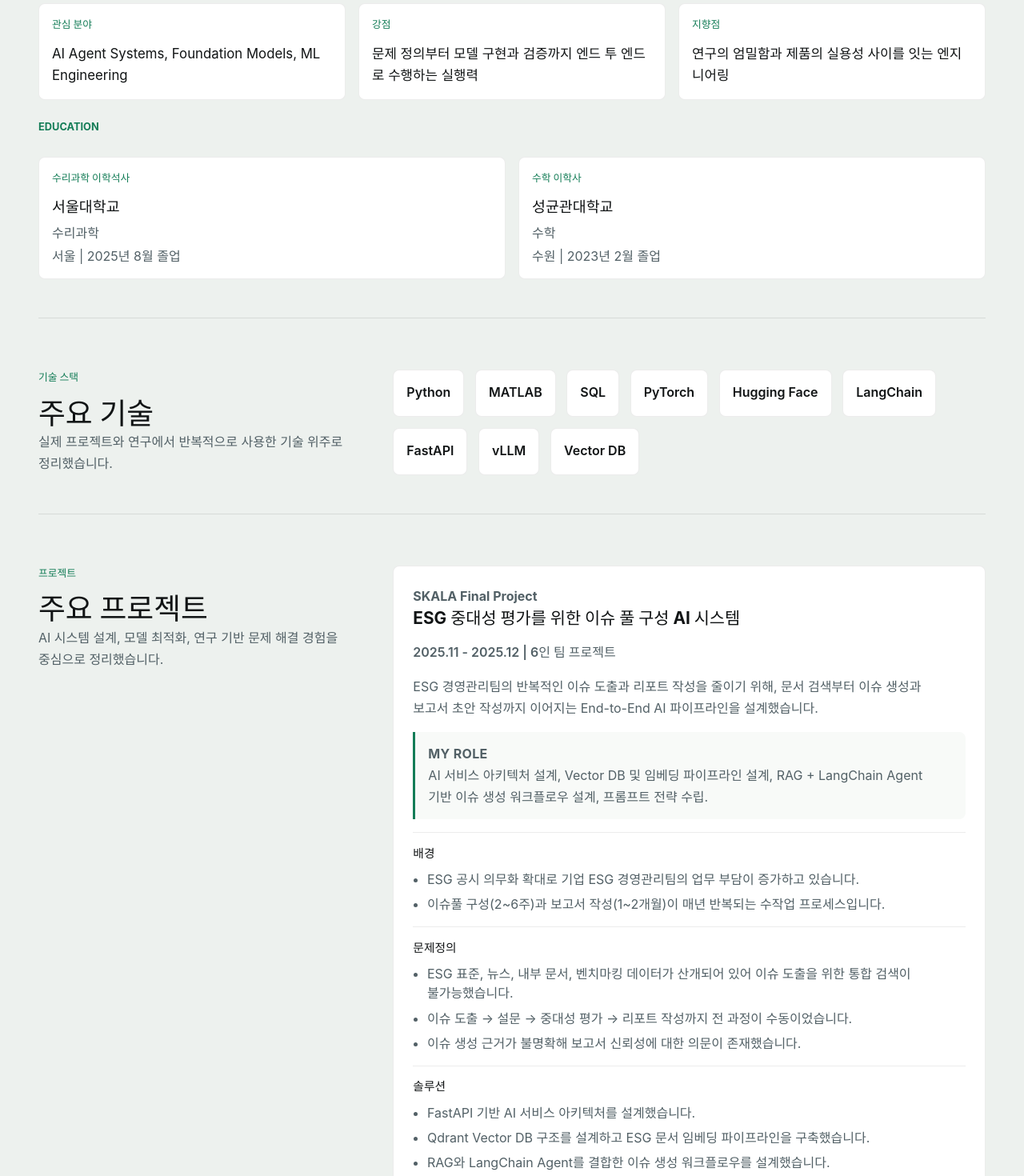
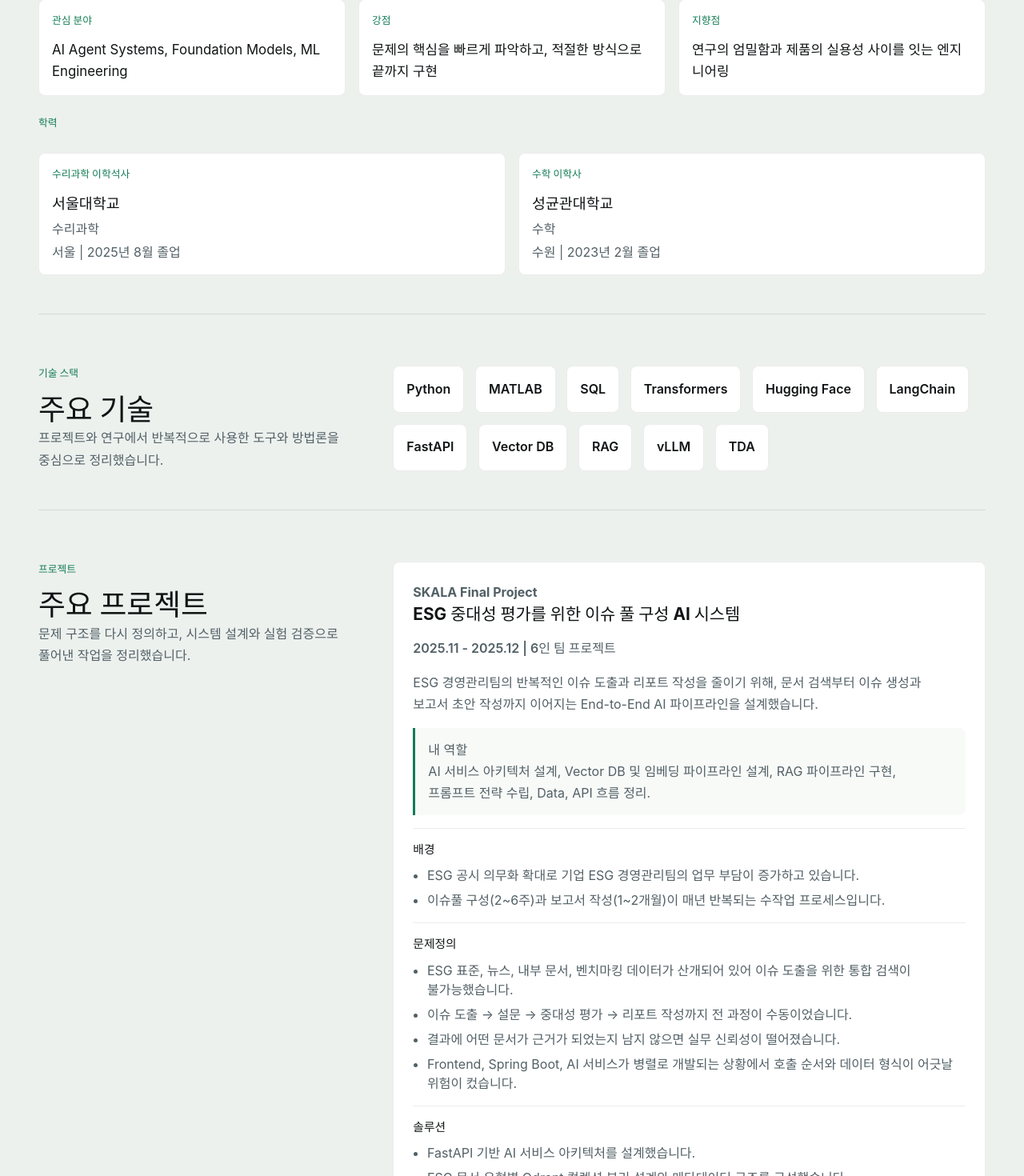
Before and after one commit to jhjeong-lab/jhjeong-lab.github.io, a React (Vite) app: page / in a window 1280 px wide. Shown: the part 898-2368 px from the top of the page at 80% size. Built offline with nearby package versions, Linux system fonts and the light colour scheme.

Commit message:
Update portfolio copy

```diff
--- a/index.html
+++ b/index.html
@@ -1,13 +1,13 @@
 <!doctype html>
-<html lang="en">
+<html lang="ko">
   <head>
     <meta charset="UTF-8" />
     <meta name="viewport" content="width=device-width, initial-scale=1.0" />
     <meta
       name="description"
-      content="Minimal personal developer portfolio built with React and Vite."
+      content="문제를 구조화하고 실험과 검증으로 모델과 시스템을 구현하는 AI/ML 엔지니어 정진화의 포트폴리오입니다. SKALA, 동적 뇌 네트워크 TDA 연구, 모델 경량화, ARKMan 프로젝트를 소개합니다."
     />
-    <title>Developer Portfolio</title>
+    <title>정진화 | AI/ML 엔지니어 포트폴리오</title>
   </head>
   <body>
     <div id="root"></div>
--- a/src/components/About.jsx
+++ b/src/components/About.jsx
@@ -21,7 +21,7 @@ function About({ title, description, highlights, education }) {
         </div>
 
         <div className="education-section">
-          <p className="section-label">Education</p>
+          <p className="section-label">학력</p>
           <div className="education-list">
             {education.map((item) => (
               <article className="education-item" key={`${item.school}-${item.degree}`}>
--- a/src/components/Hero.jsx
+++ b/src/components/Hero.jsx
@@ -2,14 +2,14 @@ function Hero({ name, title, intro, githubUrl, badges, email, tagline, subtaglin
   return (
     <section className="hero" id="top">
       <div className="hero-copy">
-        <p className="eyebrow">Portfolio</p>
+        <p className="eyebrow">포트폴리오</p>
         <div className="hero-layout">
           <div className="hero-main">
             <p className="hero-tagline">{tagline}</p>
             <h1>{name}</h1>
             <p className="hero-title">{title}</p>
             <p className="hero-intro">{intro}</p>
-            <p className="hero-subtagline">{subtagline}</p>
+            {subtagline ? <p className="hero-subtagline">{subtagline}</p> : null}
 
             <div className="hero-actions">
               <a className="primary-link" href="#projects">
@@ -46,7 +46,7 @@ function Hero({ name, title, intro, githubUrl, badges, email, tagline, subtaglin
               </dl>
             </div>
 
-            <div className="hero-badges" aria-label="Focus areas">
+            <div className="hero-badges" aria-label="핵심 키워드">
               {badges.map((badge) => (
                 <span key={badge}>{badge}</span>
               ))}
--- a/src/components/Projects.jsx
+++ b/src/components/Projects.jsx
@@ -6,7 +6,7 @@ function Projects({ items }) {
           <p className="section-label">프로젝트</p>
           <h2>주요 프로젝트</h2>
           <p className="section-description">
-            AI 시스템 설계, 모델 최적화, 연구 기반 문제 해결 경험을 중심으로 정리했습니다.
+            문제 구조를 다시 정의하고, 시스템 설계와 실험 검증으로 풀어낸 작업을 정리했습니다.
           </p>
         </div>
 
@@ -33,7 +33,7 @@ function Projects({ items }) {
 
                 {project.myRole ? (
                   <div className="project-role">
-                    <p className="project-role__label">My Role</p>
+                    <p className="project-role__label">내 역할</p>
                     <p className="project-role__value">{project.myRole}</p>
                   </div>
                 ) : null}
--- a/src/components/Skills.jsx
+++ b/src/components/Skills.jsx
@@ -6,7 +6,7 @@ function Skills({ items }) {
           <p className="section-label">기술 스택</p>
           <h2>주요 기술</h2>
           <p className="section-description">
-            실제 프로젝트와 연구에서 반복적으로 사용한 기술 위주로 정리했습니다.
+            프로젝트와 연구에서 반복적으로 사용한 도구와 방법론을 중심으로 정리했습니다.
           </p>
         </div>
 
--- a/src/data/portfolio.js
+++ b/src/data/portfolio.js
@@ -1,7 +1,7 @@
 export const portfolioData = {
   hero: {
     name: '정진화',
-    title: 'AI/ML Engineer',
+    title: 'AI/ML 엔지니어',
     tagline: 'From abstraction to application, built on strong fundamentals.',
     subtagline: '',
     intro:
@@ -10,16 +10,25 @@ export const portfolioData = {
     githubUrl: 'https://github.com/jhjeong-lab',
     backgroundImage:
       'https://images.unsplash.com/photo-1498050108023-c5249f4df085?auto=format&fit=crop&w=1600&q=80',
-    badges: ['RAG Systems', 'AI Agents', 'LLM Engineering', 'Model Optimization', 'Research'],
+    badges: ['AI 시스템 설계', 'AI Agent', 'LLM', 'Research Engineering'],
   },
   about: {
-    title: '도메인을 이해하고, 방법론을 선택하고, 직접 구현합니다.',
+    title: '도메인을 이해하고, 방법론을 선택하고, 설계·구현합니다.',
     description:
       'AI/ML 엔지니어로서 LLM Agent, 모델 경량화, RAG 같은 주제를 설계하고 구현해왔습니다. 수학 전공에서 온 구조적 사고와 분석 훈련이 문제 정의와 방법론 선택에 기반이 되어주며, 프로젝트에서는 아키텍처 설계부터 모델·파이프라인 구현, 실험과 검증까지 엔드 투 엔드로 기여합니다.',
     highlights: [
-      { label: '관심 분야', value: 'AI Agent Systems, Foundation Models, ML Engineering' },
-      { label: '강점', value: '문제 정의부터 모델 구현과 검증까지 엔드 투 엔드로 수행하는 실행력' },
-      { label: '지향점', value: '연구의 엄밀함과 제품의 실용성 사이를 잇는 엔지니어링' },
+      {
+        label: '관심 분야',
+        value: 'AI Agent Systems, Foundation Models, ML Engineering',
+      },
+      {
+        label: '강점',
+        value: '문제의 핵심을 빠르게 파악하고, 적절한 방식으로 끝까지 구현',
+      },
+      {
+        label: '지향점',
+        value: '연구의 엄밀함과 제품의 실용성 사이를 잇는 엔지니어링',
+      },
     ],
     education: [
       {
@@ -40,12 +49,14 @@ export const portfolioData = {
     'Python',
     'MATLAB',
     'SQL',
-    'PyTorch',
+    'Transformers',
     'Hugging Face',
     'LangChain',
     'FastAPI',
+    'Vector DB',
+    'RAG',
     'vLLM',
-    'Vector DB',
+    'TDA',
   ],
   projects: [
     {
@@ -56,7 +67,7 @@ export const portfolioData = {
       period: '2025.11 - 2025.12',
       team: '6인 팀 프로젝트',
       myRole:
-        'AI 서비스 아키텍처 설계, Vector DB 및 임베딩 파이프라인 설계, RAG + LangChain Agent 기반 이슈 생성 워크플로우 설계, 프롬프트 전략 수립.',
+        'AI 서비스 아키텍처 설계, Vector DB 및 임베딩 파이프라인 설계, RAG 파이프라인 구현, 프롬프트 전략 수립, Data, API 흐름 정리.',
       href: null,
       background: [
         'ESG 공시 의무화 확대로 기업 ESG 경영관리팀의 업무 부담이 증가하고 있습니다.',
@@ -65,87 +76,84 @@ export const portfolioData = {
       problems: [
         'ESG 표준, 뉴스, 내부 문서, 벤치마킹 데이터가 산개되어 있어 이슈 도출을 위한 통합 검색이 불가능했습니다.',
         '이슈 도출 → 설문 → 중대성 평가 → 리포트 작성까지 전 과정이 수동이었습니다.',
-        '이슈 생성 근거가 불명확해 보고서 신뢰성에 대한 의문이 존재했습니다.',
+        '결과에 어떤 문서가 근거가 되었는지 남지 않으면 실무 신뢰성이 떨어졌습니다.',
+        'Frontend, Spring Boot, AI 서비스가 병렬로 개발되는 상황에서 호출 순서와 데이터 형식이 어긋날 위험이 컸습니다.',
       ],
       solutions: [
         'FastAPI 기반 AI 서비스 아키텍처를 설계했습니다.',
-        'Qdrant Vector DB 구조를 설계하고 ESG 문서 임베딩 파이프라인을 구축했습니다.',
-        'RAG와 LangChain Agent를 결합한 이슈 생성 워크플로우를 설계했습니다.',
-        '이슈 출처와 근거 텍스트를 명시하는 프롬프트 전략을 수립해 결과의 설명 가능성을 확보했습니다.',
-        'Spring Boot ↔ FastAPI 간 내부 API 연계 구조를 정의했습니다.',
+        'ESG 문서 유형별 Qdrant 컬렉션 분리 설계와 메타데이터 구조를 구성했습니다.',
+        '이슈 생성, 보고서 초안, 챗봇에 공통으로 쓰이는 RAG 파이프라인을 구현했습니다.',
+        '데이터 흐름과 API 명세를 정리해 팀 간 인터페이스를 같은 흐름으로 맞췄습니다.',
+        '근거 텍스트와 출처가 함께 남도록 프롬프트 형식을 설계했습니다.',
       ],
       results: [
         '이슈풀 생성 프로세스 2~6주 → 5분, 리포트 초안 1~2개월 → 5분으로 단축 (기대효과 기준).',
         'ESG 이슈 도출부터 보고서 생성까지 이어지는 End-to-End AI 파이프라인을 완성했습니다.',
-        '이슈별 근거 출처를 명시하는 프롬프트 전략으로 결과의 설명 가능성을 확보했습니다.',
+        '이슈별 근거 텍스트와 출처를 함께 남기는 구조를 설계했습니다.',
         'RAG 챗봇으로 이해관계자 외부 질의에 즉시 대응 가능한 구조를 마련했습니다.',
+        '단일 기능 추가보다 서비스 흐름과 시스템 경계를 먼저 맞추는 것이 실무 AI 시스템에서 중요하다는 점을 확인했습니다.',
       ],
       stack: ['Python', 'FastAPI', 'Qdrant', 'SQL', 'RAG', 'LangChain'],
+    },
+    {
+      name: '학위논문',
+      title: 'A Survey of Topological Methods for Analyzing Dynamic Brain Network',
+      summary:
+        '동적으로 변하는 뇌 네트워크라는 도메인 문제에 TDA 방법론을 적용해, Persistence Vineyard와 Dynamic TDA를 각각 실험하고 실제 데이터에서 설명력과 한계를 확인한 연구 프로젝트입니다.',
+      period: '2024 - 2025',
+      team: '개인 연구',
+      myRole: '설계 및 구현, 방법론 적용 및 해석.',
+      href: null,
+      background: [
+        'fMRI와 EEG는 시간에 따라 구조가 바뀌는 데이터라 정적 분석만으로는 변화를 설명하기 어렵습니다.',
+        '핵심 질문은 동적 뇌 네트워크라는 도메인 문제를 TDA 방법론으로 실제로 설명할 수 있는가였습니다.',
+      ],
+      problems: [
+        '동적 특성을 다룰 수 있는 TDA 방법론이 실제 데이터에서 무엇을 설명할 수 있는지 직접 확인해야 했습니다.',
+        '시간에 따른 구조 변화 추적과 집단 간 차이 검증을 각각 어떤 방식으로 해석할지 정리해야 했습니다.',
+        '방법론의 수학적 정의를 실제 데이터 파이프라인과 검증 절차로 연결해야 했습니다.',
+      ],
+      solutions: [
+        'Persistence Vineyard와 Dynamic TDA를 각각 구현하고 실제 EEG, fMRI 데이터에 적용했습니다.',
+        'EEG에서는 시간에 따른 위상 구조 변화 추적 가능성을, fMRI에서는 집단 간 위상 차이 설명 가능성을 확인했습니다.',
+        'Dynamic TDA / fMRI에는 순열검정 기반 통계 검증을 설계해 결과를 해석했습니다.',
+        '두 방법론을 각각 실험한 뒤 실제 데이터에서 드러난 설명력과 한계를 비교했습니다.',
+      ],
+      results: [
+        'Dynamic TDA / fMRI 실험에서 λ = 1.1610, p-value = 0.0401을 확인했습니다.',
+        'Window size 변화에 따라 결과가 달라지는 점을 통해 방법론의 민감도와 적용 조건을 해석했습니다.',
+        'Persistence Vineyard와 Dynamic TDA 모두 동적성을 다룰 수 있지만, 실제 설명력과 한계는 다르게 나타남을 확인했습니다.',
+        '구현 자체보다 방법론을 도메인 데이터에 적용해 해석 가능한 결과로 연결하는 일이 핵심임을 정리했습니다.',
+      ],
+      stack: ['Python', 'MATLAB', 'TDA', 'Persistent Homology'],
     },
     {
       name: 'LG Aimers 8기',
       title: '모델 경량화 온라인 해커톤',
       summary:
-        'EXAONE-4.0-1.2B 모델을 대상으로 경량화 이후 성능 회복 전략을 실험하고, vLLM 추론 환경의 제약을 고려한 최적화 방향을 탐색했습니다.',
+        'EXAONE-4.0-1.2B 모델을 대상으로 경량화 이후 성능 회복 전략을 실험하고, vLLM 추론 환경을 고려한 최적화 방향을 탐색했습니다.',
       period: '2026.02.02 - 2026.02.26',
       team: '5인 팀 프로젝트',
-      myRole:
-        'Recovery Fine-tuning과 Knowledge Distillation 실험 설계 및 수행, vLLM 환경에서의 성능 저하 원인 분석.',
+      myRole: 'Recovery Fine-tuning 실험 설계 및 수행, Knowledge Distillation 비교 실험, 성능 불일치 분석.',
       href: null,
-      background: [
-        'EXAONE-4.0-1.2B 모델을 대상으로 경량화를 수행하는 해커톤이었습니다.',
-      ],
+      background: ['EXAONE-4.0-1.2B 모델을 대상으로 경량화를 수행하는 해커톤이었습니다.'],
       problems: [
-        '원본 모델 대비 크기, 추론 속도, 성능 간의 균형을 고려한 최적화가 필요했습니다.',
-        'vLLM 추론 환경에서 실제로 적용 가능한 방법만 활용해야 했습니다.',
-        'Quantization, Pruning, Knowledge Distillation, Fine-tuning 등의 기법을 조합해 현실적인 전략을 설계해야 했습니다.',
+        '원본 모델 대비 크기, 속도, 성능 사이의 균형을 고려해야 했습니다.',
+        '특정 추론 환경 안에서 실제로 적용 가능한 방법만 검토해야 했습니다.',
+        'Quantization 이후 손실된 성능을 어떤 방식으로 회복할지 비교가 필요했습니다.',
       ],
       solutions: [
-        '경량화 이후 손실된 성능을 복구하기 위한 방법론을 중심으로 실험을 설계했습니다.',
-        '다양한 데이터를 활용한 Recovery Fine-tuning을 적용했습니다.',
-        'Knowledge Distillation을 적용해 성능 회복 가능성을 비교했습니다.',
+        '경량화 이후 손실된 성능을 복구하기 위한 방법론을 중심으로 실험을 설계했습니다',
+        '다양한 데이터 기반 Recovery Fine-tuning을 적용했습니다.',
+        'Knowledge Distillation을 함께 비교해 회복 전략의 차이를 검토했습니다.',
+        'PPL과 downstream task 성능을 분리해서 해석했습니다.',
       ],
       results: [
-        'Recovery Fine-tuning이 Quantization 후 성능 저하 복구에 유효함을 실험으로 확인했습니다.',
-        'KD 적용 후 PPL은 개선됐지만 downstream task 성능은 저하되었고, 이를 vLLM 환경의 메모리 효율 감소 관점에서 분석했습니다.',
-        '단순 적용이 아닌 추론 환경 제약을 고려한 경량화 전략 설계 경험을 확보했습니다.',
+        'Recovery Fine-tuning이 경량화 이후 성능 저하 복구에 유효함을 확인했습니다.',
+        'Knowledge Distillation은 PPL 개선에도 downstream task 성능이 저하될 수 있음을 확인했습니다.',
+        '제출 과정에서 라이브러리와 패키지 제약, 모델 config 호환성 문제를 겪으며 경량화 전략은 지표뿐 아니라 실제 추론 환경과 함께 해석해야 함을 배웠습니다.',
       ],
       stack: ['Python', 'Transformers', 'Hugging Face', 'vLLM'],
-    },
-    {
-      name: '학위논문',
-      title: 'A Survey of Topological Methods for Analyzing Dynamic Brain Network',
-      summary:
-        '시간에 따라 변하는 뇌 네트워크를 위상적 방법으로 분석하기 위해 Persistence Vineyard와 Dynamic TDA의 가능성과 한계를 비교하고, 직접 구현과 통계 검증까지 수행했습니다.',
-      period: '2024 - 2025',
-      team: '개인 연구',
-      myRole:
-        'EEG 전처리 및 vineyard 추적 알고리즘 설계·구현, fMRI 기반 dynamic embedding 및 ratio statistic 정의, 순열검정 기반 통계 검증까지 단독 수행.',
-      href: null,
-      background: [
-        'fMRI와 EEG 같은 신경 신호는 본질적으로 시간에 따라 변화하며, 이를 정적으로만 다루면 구조 변화를 포착하기 어렵습니다.',
-        '기존 graph theory, SPM, ICA 기반 접근은 정적 표현 또는 단일 스케일 분석에 그쳐 위상적 구조 변화를 포착하기 어려웠습니다.',
-      ],
-      problems: [
-        '시간대별로 생성되는 위상적 특성(persistence diagram)을 어떻게 연결하고 집단 간 차이를 검증할 것인지 정의해야 했습니다.',
-        'Persistence Vineyard와 Dynamic TDA의 이론적 가능성과 실제 구현 가능성 사이의 간극을 확인해야 했습니다.',
-      ],
-      solutions: [
-        '[Persistence Vineyard / EEG] 공개 구현체 부재로 Cohen-Steiner et al.(2006) 알고리즘 대신 Hungarian algorithm 기반 heuristic matching을 설계하고 Python으로 구현했습니다.',
-        '[Persistence Vineyard / EEG] Notch filter, Butterworth bandpass(0.5~45Hz), ICA artifact removal을 포함한 EEG 전처리 파이프라인을 직접 구성했습니다.',
-        '[Persistence Vineyard / EEG] 30초 슬라이딩 윈도우(2초 step) 기반 15×15 distance matrix에서 0D/1D vineyard와 bottleneck distance 시계열을 도출했습니다.',
-        '[Persistence Vineyard / EEG] heuristic matching의 구조적 한계(state transition 추적 불가, bottleneck distance의 질적 구분 불가)를 실험적으로 확인하고 분석했습니다.',
-        '[Dynamic TDA / fMRI] HCP 데이터(116 ROI, 6,670차원 correlation vector)에 dynamic embedding을 적용했습니다.',
-        '[Dynamic TDA / fMRI] birth-death decomposition 기반 Wasserstein distance를 정의하고 20×20 pairwise distance matrix를 구성했습니다.',
-        '[Dynamic TDA / fMRI] Wasserstein distance 기반 ratio statistic λ를 정의하고 순열검정 10,000회로 집단 간 위상적 차이를 통계적으로 검증했습니다.',
-      ],
-      results: [
-        '남녀 집단 간 위상적 차이 통계 검증: ratio statistic 1.1610, p-value 0.0401.',
-        'Window size 40으로 축소 시 p-value 0.0700으로 상승, 방법론의 window size 민감도 한계를 실험적으로 확인·분석했습니다.',
-        'Persistence Vineyard는 이론적으로 강력하지만 구현 난이도가 높고, Dynamic TDA는 통계 검증에 유효하나 파라미터 의존성이 있음을 실증했습니다.',
-        '두 접근법의 실용적 한계와 장단점을 비교·정리한 가이드라인을 제시했습니다.',
-      ],
-      stack: ['Python', 'MATLAB', 'TDA', 'Persistent Homology'],
     },
     {
       name: '2024 Fall Prompt Engineering Final Project',
@@ -155,30 +163,32 @@ export const portfolioData = {
       period: '2024.11.23 - 2024.12.23',
       team: '3인 팀 프로젝트',
       myRole:
-        'Query decomposition 기반 Multi-step Reasoning Agent 설계 및 구현 주도, 금융 수치 계산 전용 Tool 분리 설계.',
+        'Vector DB 및 임베딩 파이프라인 설계, 테이블 자연어 변환 로직 설계, Query Routing 전략 설계, Multi-step Reasoning Agent 구현 주도, 금융 계산 Tool 구현.',
       href: null,
       background: [
-        '금융 문서 기반 복합 질의응답을 처리하는 LLM Agent 시스템 설계·구현 프로젝트였습니다.',
-        '단순 RAG만으로는 계산, 비교, 시간 정렬이 동시에 필요한 복합 재무 질의를 처리하기 어려웠습니다.',
+        '금융 문서 기반 복합 질의응답을 처리하는 Agentic RAG 시스템 설계·구현 프로젝트였습니다.',
+        '계산, 비교, 시간 정렬이 함께 필요한 질의는 단순 검색-생성으로 처리하기 어려웠습니다.',
       ],
       problems: [
-        '단순 RAG는 복합 재무 질의(계산·비교·시간 정렬)에서 실패했습니다.',
-        '모든 질의를 단일 파이프라인으로 처리하면 단순 질의에는 과도한 처리가, 복합 질의에는 처리 부족이 발생했습니다.',
-        'LLM의 직접 수치 계산은 반올림 오류와 단위 혼용 등 금융 신뢰도 문제를 일으켰습니다.',
+        '청킹, 임베딩, Top-K를 조정해도 단순 RAG는 복합 재무 질의에서 계속 실패했습니다.',
+        '모든 질의를 하나의 파이프라인으로 처리하면 단순 질의에는 과도하고 복합 질의에는 구조적으로 부족했습니다.',
+        '재무 정보의 핵심이 테이블에 있어, 표 형태 그대로는 검색 품질이 충분히 나오지 않았습니다.',
+        '금융 질의는 중간값을 먼저 찾고 계산한 뒤 최종 지표로 이어지는 단계적 구조를 가져 LLM 직접 계산만으로는 신뢰성이 낮았습니다.',
       ],
       solutions: [
-        '질의를 단순 조회 / 계산 중심 / 다단계 추론의 세 유형으로 분류하는 Query Routing 전략을 설계했습니다.',
-        'Query decomposition 기반 Multi-step Reasoning Agent를 설계하고 구현을 주도했습니다.',
-        '복잡한 질의를 순차적 하위 질의로 분해해 각 단계 출력을 Context로 축적하여 다음 단계에 전달하는 구조를 만들었습니다.',
-        '각 단계를 독립적으로 검증 가능하도록 설계해 단계별 디버깅 용이성을 확보했습니다.',
-        '금융 수치 계산 전용 Tool을 별도 구현해 LLM은 Tool 호출 판단만, 계산은 Tool이 담당하도록 분리했습니다.',
+        '질의를 단순 조회, 계산 중심, 다단계 추론으로 나누는 Query Routing 전략을 설계했습니다.',
+        'Query decomposition 기반 Multi-step Reasoning Agent를 구현해 단계별 출력을 다음 컨텍스트로 누적했습니다.',
+        '재무 테이블을 자연어 문장으로 변환해 검색 가능한 형태로 다시 구성했습니다.',
+        '회사명, 회계연도 등 메타데이터 필터와 시맨틱 검색을 함께 사용했습니다.',
+        '계산은 금융 계산 Tool이 맡고, LLM은 어떤 정보를 먼저 구하고 어떤 Tool을 호출할지 판단하도록 역할을 분리했습니다.',
       ],
       results: [
-        '복합 재무 질의를 다단계 추론으로 처리하는 LLM Agent 시스템을 완성했습니다.',
-        '질의 유형별 라우팅으로 단순 RAG 대비 복합 질의 처리 정확도를 향상시켰습니다.',
-        '금융 수치 계산 전용 Tool 분리로 LLM 직접 계산에서 발생하던 오류 문제를 해결했습니다.',
+        '복합 재무 질의를 다단계 추론으로 처리하는 Agentic RAG 구조를 구현했습니다.',
+        '질의 유형별 라우팅과 Tool 분리로 단순 조회와 복합 질의를 서로 다른 경로로 안정적으로 처리할 수 있게 했습니다.',
+        '중간값 계산과 최종 계산을 분리해 금융 질의의 계산 경로를 추적 가능한 형태로 만들었습니다.',
+        '테이블 자연어 변환과 메타데이터 기반 검색으로 재무 문서 검색 가능성을 높였습니다.',
       ],
-      stack: ['Python', 'LangChain', 'RAG', 'AI Agent'],
+      stack: ['Python', 'LangChain', 'RAG', 'AI Agent', 'VectorDB'],
     },
   ],
   trainings: [
```
Also changed, not shown: 3 other files (tests, documents, lock files or other folders).
